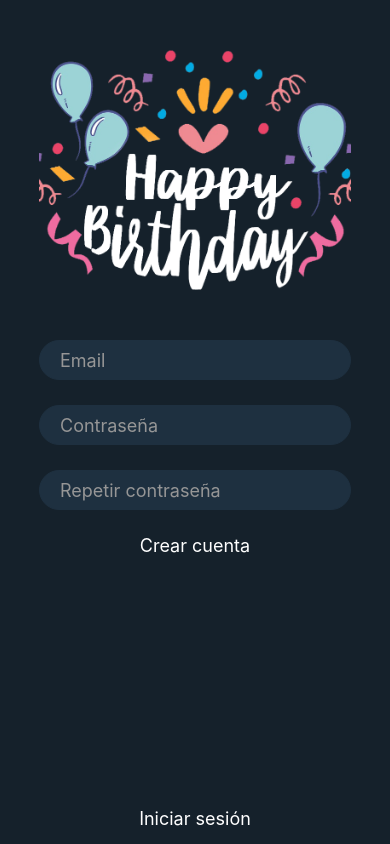
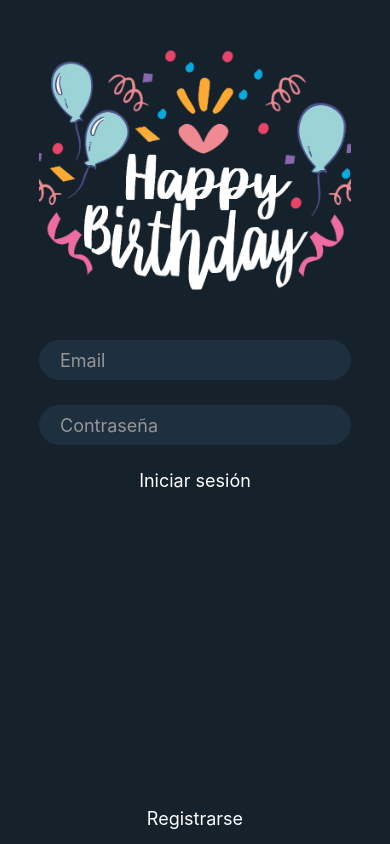
Before and after one commit to Guuri11/Birthday_APP, a React Native app: screen / in a window 390 px wide. Built offline with nearby package versions, Linux system fonts and the light colour scheme; no server answers.

Commit message:
auth finished

```diff
--- a/App.js
+++ b/App.js
@@ -1,5 +1,5 @@
 import React, {useState, useEffect} from 'react';
-import {SafeAreaView, Text, View, StyleSheet, StatusBar} from 'react-native';
+import {SafeAreaView, Text, View, StyleSheet, StatusBar, Button} from 'react-native';
 import firebase from "./src/utils/firebase";
 import Auth from "./src/components/Auth";
 import "firebase/auth";
@@ -23,9 +23,25 @@ export default function App() {
     {/* edit devide top bar */}
     <StatusBar backgroundColor={styles.background.backgroundColor} />
     <SafeAreaView style={styles.background} >
-      {user ? <Text>Estás logueado</Text> : <Auth/>}
+      {user ?
+      <Logout/>
+      : <Auth/>}
     </SafeAreaView>
     </>
+  )
+}
+
+function Logout() {
+
+  const logout = () => {
+    firebase.auth().signOut();
+  }
+
+  return (
+    <View>
+      <Text>Estás logueado</Text>
+      <Button onPress={logout} title="Cerrar sesión"/>
+    </View>
   )
 }
 
--- a/src/components/Auth.js
+++ b/src/components/Auth.js
@@ -16,7 +16,7 @@ export default function Auth() {
         <View style={styles.view} >
             <Image style={styles.logo} source={require("../assets/logo.png")}/>
             {
-                !isLogin ?
+                isLogin ?
                     <LoginForm changeForm={changeForm} />
                     :
                     <RegisterForm changeForm={changeForm}/>
--- a/src/components/LoginForm.js
+++ b/src/components/LoginForm.js
@@ -1,17 +1,66 @@
-import React from 'react'
-import { StyleSheet, Text, View, TouchableOpacity } from 'react-native'
+import React, {useState} from 'react'
+import { StyleSheet, Text, View, TouchableOpacity, TextInput, Button } from 'react-native'
+import {validateEmail} from '../utils/validations';
+import firebase from '../utils/firebase';
 
 export default function LoginForm(props) {
 
     const {changeForm} = props;
 
+    const [formData, setFormData] = useState({
+        email: '',
+        password: ''
+    })
+
+    const [formError, setFormError] = useState({})
+
+    const login = () => {
+        let errors = {};
+
+
+        if (!formData.email || !formData.password ) {
+            if (!formData.email) errors.email = true;
+            if (!formData.password) errors.password = true;
+        }else if (!validateEmail(formData.email)) {
+            errors.email = true;
+        } else {
+             console.log(formData);
+
+            firebase.auth().signInWithEmailAndPassword(formData.email, formData.password)
+            .catch(e => {
+                setFormError({
+                    email: true,
+                    password: true
+                })
+            })
+         }
+
+        setFormError(errors);
+    }
+
+
     return (
-        <View>
-            <Text>Login</Text>
-            <TouchableOpacity onPress={e => changeForm()}>
-                <Text style={styles.btnText} >Registrarte</Text>
+        <>
+            <TextInput placeholder="Email"
+            placeholderTextColor="#969696"
+            style={[styles.input, formError.email && styles.errorInput]} onChange={e => setFormData({...formData, email:e.nativeEvent.text})} />
+
+            <TextInput placeholder="Contraseña"
+            placeholderTextColor="#969696"
+            secureTextEntry={true}
+            style={[styles.input, formError.password && styles.errorInput]}
+            onChange={e => setFormData({...formData, password:e.nativeEvent.text})}/>
+
+            <TouchableOpacity onPress={e => login()}>
+                <Text style={styles.btnText} >Iniciar sesión</Text>
             </TouchableOpacity>
-        </View>
+
+            <View style={styles.login}>
+                <TouchableOpacity onPress={e => changeForm()}>
+                    <Text style={styles.btnText} >Registrarse</Text>
+                </TouchableOpacity>
+            </View>
+        </>
     )
 }
 
@@ -19,5 +68,26 @@ const styles = StyleSheet.create({
     btnText: {
         color: "#fff",
         fontSize: 18,
+    },
+    input: {
+        height: 40,
+        color: "#fff",
+        width: "80%",
+        marginBottom: 25,
+        backgroundColor: "#1e3040",
+        paddingHorizontal: 20,
+        borderRadius: 50,
+        fontSize: 18,
+        borderWidth: 1,
+        borderColor: "#1e3040"
+
+    },
+    login: {
+        flex: 1,
+        justifyContent: "flex-end",
+        marginBottom: 15
+    },
+    errorInput: {
+        borderColor: "#940c0c",
     }
 })
--- a/src/components/RegisterForm.js
+++ b/src/components/RegisterForm.js
@@ -1,6 +1,7 @@
 import React, {useState} from 'react'
 import { StyleSheet, Text, View, TouchableOpacity, TextInput, Button } from 'react-native'
 import {validateEmail} from '../utils/validations';
+import firebase from '../utils/firebase';
 
 export default function RegisterForm(props) {
 
@@ -21,19 +22,24 @@ export default function RegisterForm(props) {
             if (!formData.email) errors.email = true;
             if (!formData.password) errors.password = true;
             if (!formData.repeatPassword) errors.repeatPassword = true;
-        }
-
-        if (!validateEmail(formData.email)) {
+        }else if (!validateEmail(formData.email)) {
             errors.email = true;
-        }
-
-        if (formData.password !== formData.repeatPassword) {
+        }else if (formData.password !== formData.repeatPassword) {
             errors.password = true;
             errors.repeatPassword = true;
-        }
-
-        if (formData.password.length < 6) {
+        }else if (formData.password.length < 6) {
             errors.password = true;
+         } else {
+            firebase.auth().createUserWithEmailAndPassword(formData.email, formData.password)
+            .then(r => {
+                console.log(r);
+            }).catch(e => {
+                setFormError({
+                    email: true,
+                    password: true,
+                    repeatPassword: true
+                })
+            })
          }
 
         setFormError(errors);
```
